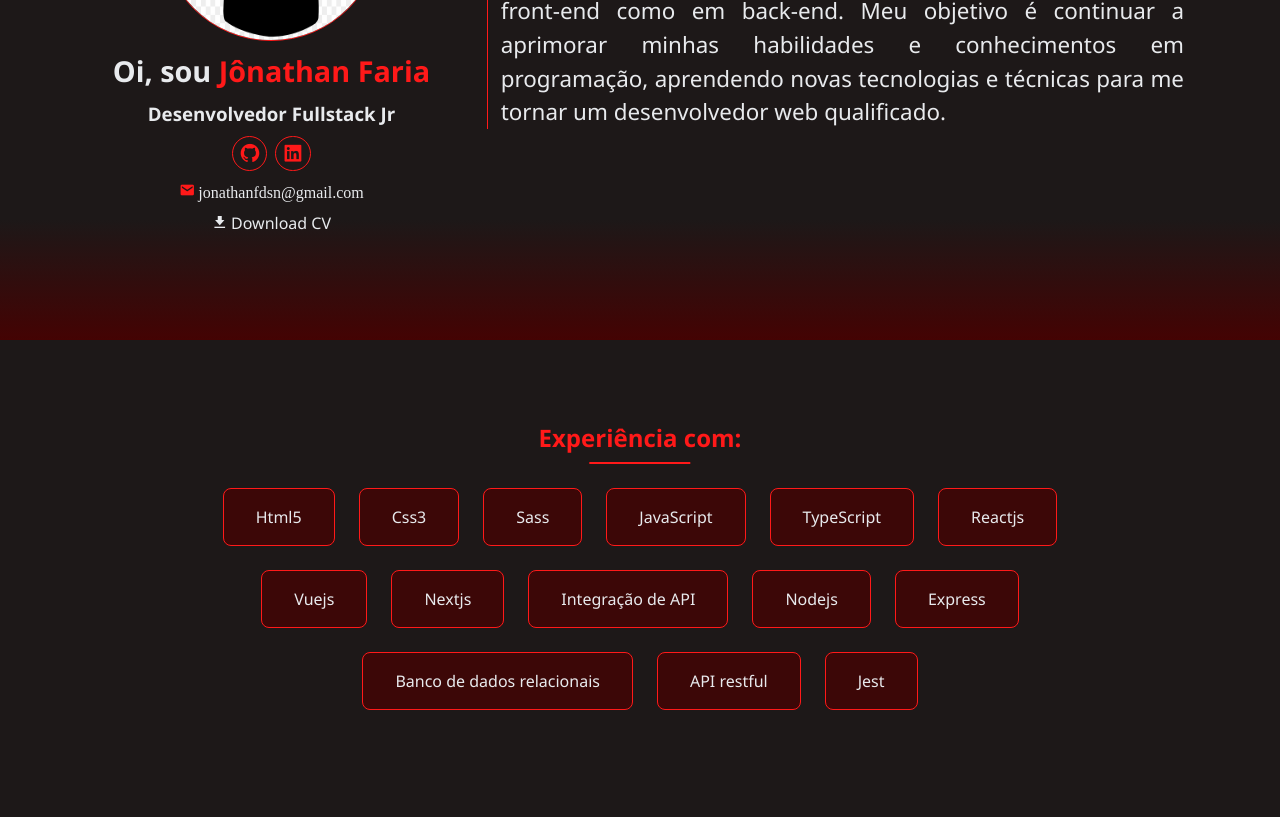
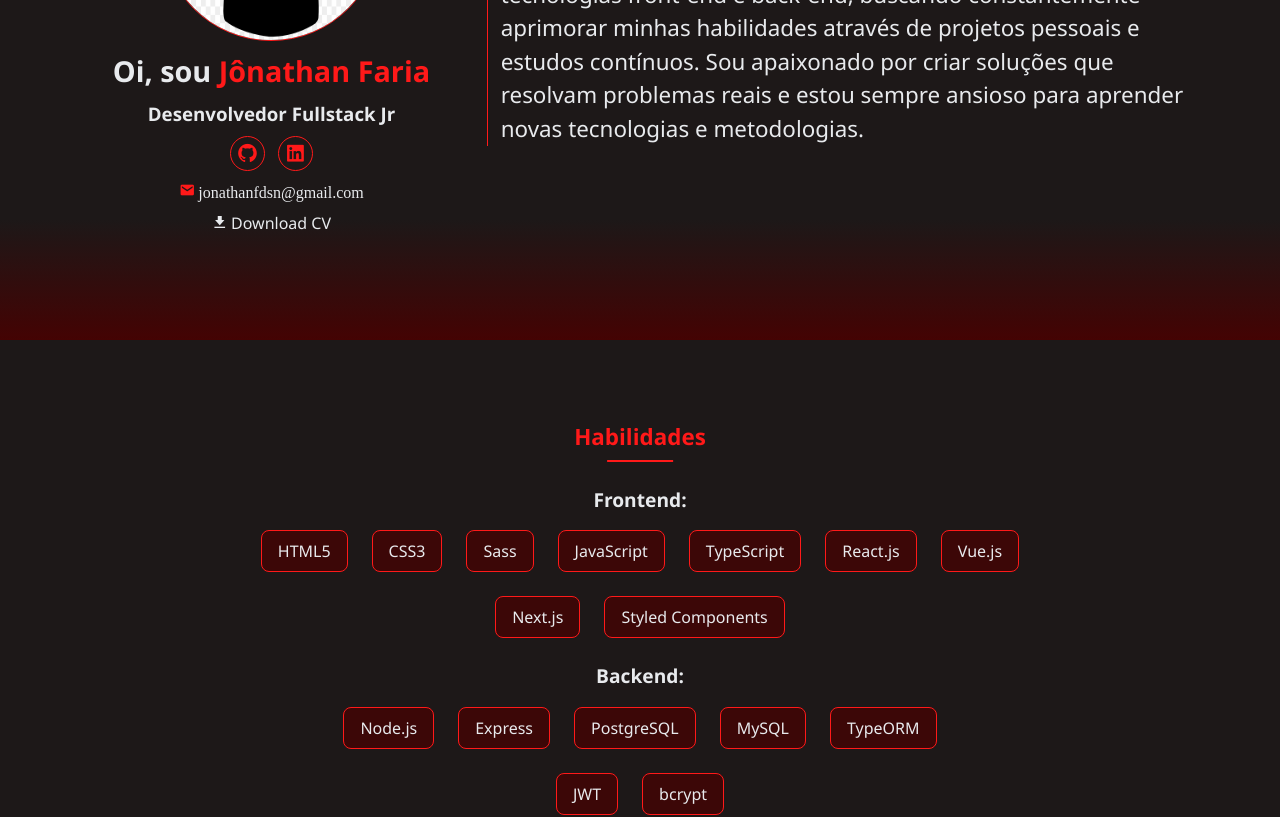
Before and after one commit to jfdsn/Meu-portfolio, a Next.js app: page / in a window 1280 px wide. Shown: the part 460-1277 px from the top of the page. Built offline with nearby package versions, Linux system fonts and the light colour scheme.

Commit message:
refactor: Refactor data structure and home page

```diff
--- a/src/components/HomePage.jsx
+++ b/src/components/HomePage.jsx
@@ -1,27 +1,29 @@
 import Image from "next/image"
-import Link from "next/link"
 
-export const HomePage = ({ perfil }) => {
-    const abilities = perfil.abilities.split(',')
+
+
+export const HomePage = ({ profile }) => {
 
     return (
         <>
             <section id="about" className="hero-content">
                 <div className="info-content">
                     <Image alt='perfil image' width={220} height={220} src='/placeholder.jpg' />
-                    <h1>Oi, sou <span>{perfil.name}</span></h1>
-                    <h3>{perfil.job}</h3>
+                    <h1>Oi, sou <span>{profile.name}</span></h1>
+                    <h3>{profile.title}</h3>
                     <div className="social-links">
-                        <a href={perfil.links.github} target="_blank">
+                        <a href={profile.contact.links.github} target="_blank">
                             <i className='bx bxl-github'></i>
                         </a>
-                        <a href={perfil.links.linkedin} target="_blank">
+                        <a href={profile.contact.links.linkedin} target="_blank">
                             <i className='bx bxl-linkedin-square'></i>
                         </a>
                     </div>
                     <div className="email">
                         <a href="mailto:jonathanfdsn@gmail.com">
-                            <i className='bx bxs-envelope'>{perfil.email}</i>
+                            <i className='bx bxs-envelope'>
+                                {profile.contact.email}
+                            </i>
                         </a>
                     </div>
                     <div className="download-cv">
@@ -32,16 +34,21 @@ export const HomePage = ({ perfil }) => {
                     </div>
                 </div>
                 <div className="about-content">
-                    {perfil.about}
+                    {profile.about}
                 </div>
             </section>
             <section id="skills" className="skills-content">
-                <h4>Experiência com:</h4>
-                <ul>
-                    {abilities.map(a => (
-                        <li key={a}>{a}</li>
-                    ))}
-                </ul>
+                <h3>Habilidades</h3>
+                {Object.entries(profile.skills).map(([category, skills]) => (
+                    <div key={category} className="category-content">
+                        <h2>{category}:</h2>
+                        <ul>
+                            {skills.map(skill => (
+                                <li key={skill}>{skill}</li>
+                            ))}
+                        </ul>
+                    </div>
+                ))}
             </section>
         </>
     )
--- a/src/data/data.json
+++ b/src/data/data.json
@@ -1,27 +1,57 @@
 {
-    "perfil" : {
+    "profile": {
       "name": "Jônathan Faria",
-        "about": "Sou graduado em Análise e desenvolvimento de sistemas e tenho conhecimentos na área de desenvolvimento web, tanto front-end como em back-end. Meu objetivo é continuar a aprimorar minhas habilidades e conhecimentos em programação, aprendendo novas tecnologias e técnicas para me tornar um desenvolvedor web qualificado.",
-        "abilities": "Html5, Css3, Sass, JavaScript, TypeScript, Reactjs, Vuejs, Nextjs, Integração de API, Nodejs, Express, Banco de dados relacionais, API restful, Jest",
-        "job": "Desenvolvedor Fullstack Jr",
+      "title": "Desenvolvedor Fullstack Jr",
+      "about": "Sou graduado em Análise e Desenvolvimento de Sistemas com foco em desenvolvimento web. Possuo experiência prática com tecnologias front-end e back-end, buscando constantemente aprimorar minhas habilidades através de projetos pessoais e estudos contínuos. Sou apaixonado por criar soluções que resolvam problemas reais e estou sempre ansioso para aprender novas tecnologias e metodologias.",
+      "contact": {
         "email": "jonathanfdsn@gmail.com",
         "links": {
-            "github" : "https://github.com/jfdsn",
+          "github": "https://github.com/jfdsn",
           "linkedin": "https://www.linkedin.com/in/jfdsn/"
         }
-
+      },
+      "skills": {
+        "frontend": ["HTML5", "CSS3", "Sass", "JavaScript", "TypeScript", "React.js", "Vue.js", "Next.js", "Styled Components"],
+        "backend": ["Node.js", "Express", "PostgreSQL", "MySQL", "TypeORM", "JWT", "bcrypt"],
+        "testing": ["Jest", "React Testing Library"],
+        "devops": ["Docker", "Git", "GitHub", "CI/CD"],
+        "outros": ["API RESTful", "Integração de APIs", "Windows", "Linux"]
+      },
+      "learning": {
+        "current": ["GraphQL", "MongoDB", "AWS"],
+        "interests": ["Desenvolvimento Mobile", "Inteligência Artificial"]
+      },
+      "certifications": [
+        {
+          "id": "Conteudo futuro",
+          "name": "Desenvolvimento Web Full Stack",
+          "issuer": "Plataforma de Curso",
+          "date": "2023",
+          "url": "https://exemplo.com/certificado"
+        }
+      ]
     },
 
-    "projects" : [
+    "projects": [
       {
         "id": "1",
         "type": "backend",
         "name": "API Pokedex",
-            "short_description": "API Rest feito em Nodejs/express.",
-            "full_description": "Projeto desenvolvido com o intuito de pôr em prática e expor os conhecimentos adquiridos durante formação. Trata-se de uma API Restful utilizando Node.js, express e PostgreSQL.",
-            "functionality": "Possuí rotas Get, Post, Put e Delete. Ao todo são 5 rotas responsáveis por retornar toda lista de pokemons, retornar apenas 1 pokemon pelo id, salvar um novo pokemon, modificar um dado salvo e deletar o pokemon pelo id.",
-            "tecnologies": "Nodejs, Express, JavaScript, Jest, PostgreSQL, pg-promise",
-            "images": "",
+        "short_description": "API RESTful para gerenciamento de dados de Pokémon",
+        "full_description": "Projeto desenvolvido para aplicar conhecimentos em desenvolvimento backend. Trata-se de uma API RESTful utilizando Node.js, Express e PostgreSQL, seguindo boas práticas de desenvolvimento e padrões de projeto.",
+        "functionality": "A API possui rotas CRUD completas (GET, POST, PUT, DELETE) para gerenciar dados de Pokémon. Implementei validação de dados, tratamento de erros e documentação clara das rotas. O sistema permite consultar a lista completa de Pokémon, buscar por ID específico, adicionar novos Pokémon, atualizar informações existentes e remover registros.",
+        "challenges": "Um dos principais desafios foi implementar a validação de dados e garantir a integridade do banco de dados. Aprendei a utilizar transações para operações complexas e a estruturar o código seguindo o padrão MVC para melhor manutenibilidade.",
+        "technologies": ["Node.js", "Express", "JavaScript", "Jest", "PostgreSQL", "pg-promise"],
+        "images": [
+          {
+            "url": "https://github.com/jfdsn/API-Pokedex/raw/main/docs/api-screenshot.png",
+            "alt": "Screenshot da documentação da API"
+          },
+          {
+            "url": "https://github.com/jfdsn/API-Pokedex/raw/main/docs/database-schema.png",
+            "alt": "Esquema do banco de dados"
+          }
+        ],
         "links": {
           "github": "https://github.com/jfdsn/API-Pokedex"
         }
@@ -30,11 +60,21 @@
         "id": "2",
         "type": "frontend",
         "name": "FocuStation",
-            "short_description": "Aplicação Front-end feito em VueJs.",
-            "full_description": "O FocuStation é um aplicativo simples desenvolvido com Vue.js, Composition API e CSS3. Seu objetivo é ajudar os usuários a se concentrarem em seus estudos/trabalhos, criando uma estação de trabalho.",
-            "functionality": "FocuStation conta com um timer baseado na técnica Pomodoro, uma seção para registrar as tarefas que precisam ser concluídas, o cat generator que gera novas imagens/gifs de gatinhos usando uma API externa e um vídeo do Youtube que ajude no foco (o vídeo pode ser modificado pelo usuário).",
-            "tecnologies": "Vue 3, JavaScript, Nodejs, Vite",
-            "images": "https://github.com/jfdsn/Focustation/raw/main/public/Imgs/fullapp.png",
+        "short_description": "Aplicativo de produtividade com timer Pomodoro e gerenciamento de tarefas",
+        "full_description": "O FocuStation é um aplicativo web desenvolvido com Vue.js 3 e Composition API, projetado para ajudar usuários a manter o foco durante sessões de trabalho ou estudo. O projeto foi criado para aplicar conceitos avançados de Vue.js e explorar a integração com APIs externas.",
+        "functionality": "O aplicativo oferece um timer Pomodoro personalizável, um gerenciador de tarefas com persistência local, um gerador de imagens de gatos para pausas relaxantes e um player de vídeo do YouTube para ambientes sonoros. Implementei recursos como notificações do navegador, temas claro/escuro e estatísticas de produtividade.",
+        "challenges": "Um dos maiores desafios foi implementar a persistência de dados usando localStorage e garantir que o estado da aplicação permanecesse consistente entre recarregamentos da página. Também foi desafiador integrar a API de gatos e o player do YouTube de forma eficiente.",
+        "technologies": ["Vue 3", "JavaScript", "Composition API", "CSS3", "Vite", "LocalStorage API"],
+        "images": [
+          {
+            "url": "https://github.com/jfdsn/Focustation/raw/main/public/Imgs/fullapp.png",
+            "alt": "Interface principal do FocuStation"
+          },
+          {
+            "url": "https://github.com/jfdsn/Focustation/raw/main/public/Imgs/tasks.png",
+            "alt": "Gerenciador de tarefas"
+          }
+        ],
         "links": {
           "github": "https://github.com/jfdsn/Focustation",
           "site": "https://focustation.netlify.app/"
@@ -43,12 +83,22 @@
       {
         "id": "3",
         "type": "frontend",
-            "name": "Front-end Ng",
-            "short_description": "Aplicação Front-end feito em Reactjs.",
-            "full_description": "Front-end do projeto proposto pelo tech challenge da empresa NG.Cash. É uma single page aplication desenvolvida em Reactjs e que faz comunicação com o Back-end também desenvolvido no mesmo desafio.",
-            "functionality": "O projeto contém 4 páginas: Home, Login, Signin e User. O usuário pode abrir uma nova conta pela página Signin ou/e logar pela página Login. Quando logado será direcionado para a página User que possui as informações de saldo disponível, histórico de transações e a função de realizar novas transações.",
-            "tecnologies": "TypeScript, Reactjs, React Router, React Hooks, Context API, StyledComponents",
-            "images": "https://github.com/jfdsn/frontend-ng/raw/main/public/Imgs/home-page.png",
+        "name": "Front-end NG.Cash",
+        "short_description": "Interface para sistema de transferências financeiras",
+        "full_description": "Front-end desenvolvido para o desafio técnico da NG.Cash, uma aplicação de transferências financeiras entre usuários. O projeto foi construído utilizando React com TypeScript, implementando um sistema de autenticação e gerenciamento de transações financeiras.",
+        "functionality": "A aplicação possui fluxo completo de autenticação (registro e login), dashboard do usuário com saldo atual, histórico de transações e funcionalidade para realizar novas transferências. Implementei validação de formulários, feedback visual para ações do usuário e tratamento de erros da API.",
+        "challenges": "O maior desafio foi implementar o gerenciamento de estado global usando Context API e garantir que o estado de autenticação fosse mantido consistente em toda a aplicação. Também foi importante criar uma interface intuitiva para o processo de transferência de dinheiro.",
+        "technologies": ["TypeScript", "React.js", "React Router", "React Hooks", "Context API", "Styled Components"],
+        "images": [
+          {
+            "url": "https://github.com/jfdsn/frontend-ng/raw/main/public/Imgs/home-page.png",
+            "alt": "Página inicial da aplicação"
+          },
+          {
+            "url": "https://github.com/jfdsn/frontend-ng/raw/main/public/Imgs/dashboard.png",
+            "alt": "Dashboard do usuário"
+          }
+        ],
         "links": {
           "github": "https://github.com/jfdsn/frontend-ng"
         }
@@ -56,40 +106,48 @@
       {
         "id": "4",
         "type": "backend",
-            "name": "Back-end Ng",
-            "short_description": "API feito em Nodejs, express e typeorm.",
-            "full_description": "Back-end do projeto proposto pelo tech challenge da empresa NG.Cash. É uma api desenvolvida em nodejs/express e que faz comunicação com o BD(postgresql). Realiza cadastro de novos usuários adicionando 100,00 de crédito na nova conta e faz a autenticação de login usando token JWT. Quando devidamente logado, permite transações com outros usuários e a pesquisa das transações enviadas e recebidas.",
-            "functionality": "A API possui diversas rotas, incluindo uma rota para testar o funcionamento da API e rotas para criar novas contas de usuário e fazer login com autenticação por token JWT. As rotas para visualizar informações de saldo de conta e histórico de transações exigem autenticação, assim como as rotas para realizar transações e filtrar transações por data, envio e recebimento. As rotas para realização de transações exigem informações como o valor da transação e o nome do usuário receptor no corpo da requisição.",
-            "tecnologies": "Nodejs, Express, TypeORM, JWT, bcrypt, TypeScript",
-            "images": "",
+        "name": "Back-end NG.Cash",
+        "short_description": "API para sistema de transferências financeiras",
+        "full_description": "Back-end desenvolvido para o desafio técnico da NG.Cash, uma API para gerenciamento de contas e transferências financeiras entre usuários. O projeto foi construído utilizando Node.js com Express e TypeORM para interação com banco de dados PostgreSQL.",
+        "functionality": "A API oferece funcionalidades completas de gerenciamento de usuários e transações financeiras. Implementei autenticação JWT, criptografia de senhas, validação de dados, e regras de negócio para transferências. O sistema inclui rotas para registro, login, consulta de saldo, histórico de transações e realização de transferências.",
+        "challenges": "Um dos principais desafios foi implementar a lógica de transações financeiras de forma segura, garantindo a atomicidade das operações e evitando condições de corrida. Também foi importante estruturar o código de forma modular e testável, utilizando princípios SOLID.",
+        "technologies": ["Node.js", "Express", "TypeORM", "JWT", "bcrypt", "TypeScript", "PostgreSQL"],
+        "images": [
+          {
+            "url": "https://github.com/jfdsn/backend-ng/raw/main/docs/api-docs.png",
+            "alt": "Documentação da API"
+          },
+          {
+            "url": "https://github.com/jfdsn/backend-ng/raw/main/docs/database.png",
+            "alt": "Estrutura do banco de dados"
+          }
+        ],
         "links": {
           "github": "https://github.com/jfdsn/backend-ng"
         }
       },
       {
         "id": "5",
-            "type": "frontend",
-            "name": "Meu Portfólio",
-            "short_description": "App web feito em Nextjs.",
-            "full_description": "É uma aplicação front-end feita em Nextjs e tem a função de apresentar de forma simples e direta um pouco sobre a pessoa, os contatos e projetos realizados.",
-            "functionality": "A aplicação possuí uma home page com o perfil da pessoa, outra página responsável por apresentar a lista de projetos e uma página detalhada para cada projeto. Baseado em um arquivo Json e usando um dos potenciais do Nextjs, as páginas de cada projeto são criadas de forma dinâmica.",
-            "tecnologies": "Nextjs, Reactjs, Sass",
-            "images": "https://github.com/jfdsn/Meu-portfolio/raw/main/public/Imgs/homepage.png",
-            "links": {
-                "github": "https://github.com/jfdsn/Meu-portfolio"
-            }
+        "type": "fullstack",
+        "name": "Portfolio Pessoal",
+        "short_description": "Site de portfólio desenvolvido com Next.js",
+        "full_description": "Portfolio pessoal desenvolvido com Next.js para apresentar minha trajetória profissional, habilidades e projetos. O site foi projetado para ser responsivo, acessível e com boa performance, seguindo as melhores práticas de desenvolvimento web moderno.",
+        "functionality": "O site possui uma página inicial com informações sobre meu perfil, uma página de projetos com cards interativos e páginas detalhadas para cada projeto. Implementei geração estática de páginas para melhor performance, animações suaves para melhor experiência do usuário e um design responsivo que funciona bem em todos os dispositivos.",
+        "challenges": "Um dos desafios foi estruturar os dados dos projetos de forma flexível e escalável, permitindo fácil adição de novos projetos. Também foi importante garantir que o site tivesse boa performance e acessibilidade, seguindo as diretrizes WCAG.",
+        "technologies": ["Next.js", "React.js", "Sass", "JavaScript", "CSS Grid", "CSS Flexbox"],
+        "images": [
+          {
+            "url": "https://github.com/jfdsn/Meu-portfolio/raw/main/public/Imgs/homepage.png",
+            "alt": "Página inicial do portfólio"
           },
           {
-            "id": "6",
-            "type": "fullstack",
-            "name": "TESTE",
-            "short_description": "App web feito em Nextjs.",
-            "full_description": "É uma aplicação front-end feita em Nextjs e tem a função de apresentar de forma simples e direta um pouco sobre a pessoa, os contatos e projetos realizados.",
-            "functionality": "A aplicação possuí uma home page com o perfil da pessoa, outra página responsável por apresentar a lista de projetos e uma página detalhada para cada projeto. Baseado em um arquivo Json e usando um dos potenciais do Nextjs, as páginas de cada projeto são criadas de forma dinâmica.",
-            "tecnologies": "Nextjs, Reactjs, Sass",
-            "images": "https://github.com/jfdsn/Meu-portfolio/raw/main/public/Imgs/homepage.png",
+            "url": "https://github.com/jfdsn/Meu-portfolio/raw/main/public/Imgs/projects.png",
+            "alt": "Página de projetos"
+          }
+        ],
         "links": {
-                "github": "https://github.com/jfdsn/Meu-portfolio"
+          "github": "https://github.com/jfdsn/Meu-portfolio",
+          "site": "https://jonathanfaria.dev"
         }
       }
     ]
--- a/src/pages/index.js
+++ b/src/pages/index.js
@@ -2,10 +2,10 @@ import { HomePage } from '@/components/HomePage'
 
 
 //Renderiza o componente HomePage
-export default function Home({ perfil }) {
+export default function Home({ profile }) {
   return (
     <>
-      <HomePage perfil={perfil} />
+      <HomePage profile={profile} />
     </>
   )
 }
@@ -13,9 +13,9 @@ export default function Home({ perfil }) {
 //Filtra e retorna os dados de perfil do arquivo data.json
 export async function getStaticProps() {
     const data = await import('../data/data.json');
-    const perfil = data.perfil;
+    const profile = data.profile;
 
     return {
-      props: { perfil }
+      props: { profile }
     }
 }
--- a/src/styles/style.sass
+++ b/src/styles/style.sass
@@ -132,7 +132,7 @@ header
             color: $light-red
         .social-links
             display: flex
-            gap: 0.5rem
+            gap: 0.8rem
             a
                 display: inline-flex
                 justify-content: center
@@ -167,7 +167,6 @@ header
                 color: $text-color
     .about-content
         width: 100%
-        text-align: justify
         margin-right: 2rem
         padding-left: 0.8rem
         border-left: 0.1rem solid $light-red
@@ -181,9 +180,9 @@ header
     justify-content: center
     width: 100%
     padding: 2rem 0
-    h4
+    h3
         color: $light-red
-        font-size: 1.5rem
+        font-size: 1.4rem
         margin-bottom: 2rem
         position: relative
         &:after
@@ -195,6 +194,17 @@ header
             width: 50%
             height: 2px
             background: $light-red
+    .category-content
+        display: flex
+        flex-direction: column
+        align-items: center
+        justify-content: center
+        margin-bottom: 1.5rem
+    h2
+        calor: $text-color
+        font-size: 1.2rem
+        text-transform: capitalize
+        margin-bottom: 1rem
     ul
         display: flex
         flex-wrap: wrap
@@ -206,7 +216,7 @@ header
             background: rgba($dark-red, 0.8)
             border: 1px solid $light-red
             border-radius: 8px
-            padding: 1rem 2rem
+            padding: 0.5rem 1rem
             font-size: 1rem
             list-style-type: none
             transition: all 0.3s ease
```
Also changed, not shown: 1 other file (tests, documents, lock files or other folders). Lines whose indentation alone changed are shown as unchanged.
